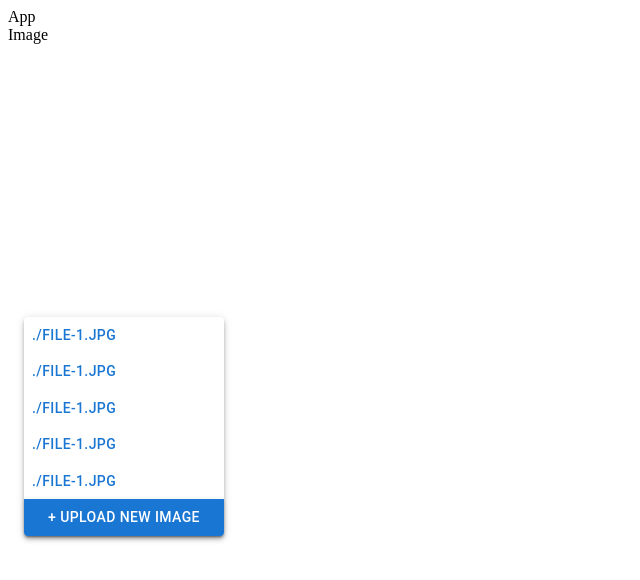
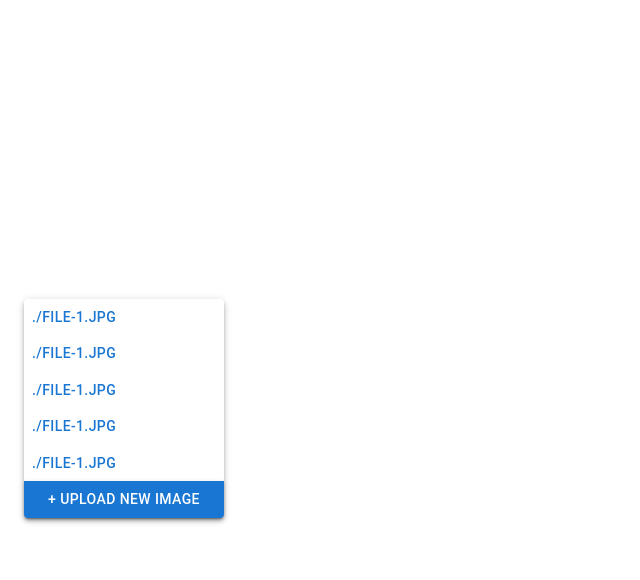
Before and after one commit to k4-100/image-preview, a React (Create React App) app: page / in a window 1280 px wide. Shown: the top 580 px of the page, without its empty margins (0-640 px from the left). Built offline with nearby package versions, Linux system fonts and the light colour scheme.

Commit message:
Removed bunch of useless text

```diff
--- a/src/App.tsx
+++ b/src/App.tsx
@@ -5,7 +5,6 @@ import PreviedImage from "./components/PreviedImage";
 const App: React.FC = () => {
   return (
     <div className="App">
-      App
       <ImageListWithButton />
       <PreviedImage />
     </div>
--- a/src/components/PreviedImage/index.tsx
+++ b/src/components/PreviedImage/index.tsx
@@ -1,7 +1,7 @@
 import React from "react";
 
 const PreviedImage: React.FC = () => {
-  return <div>Image</div>;
+  return <div></div>;
 };
 
 export default PreviedImage;
```
